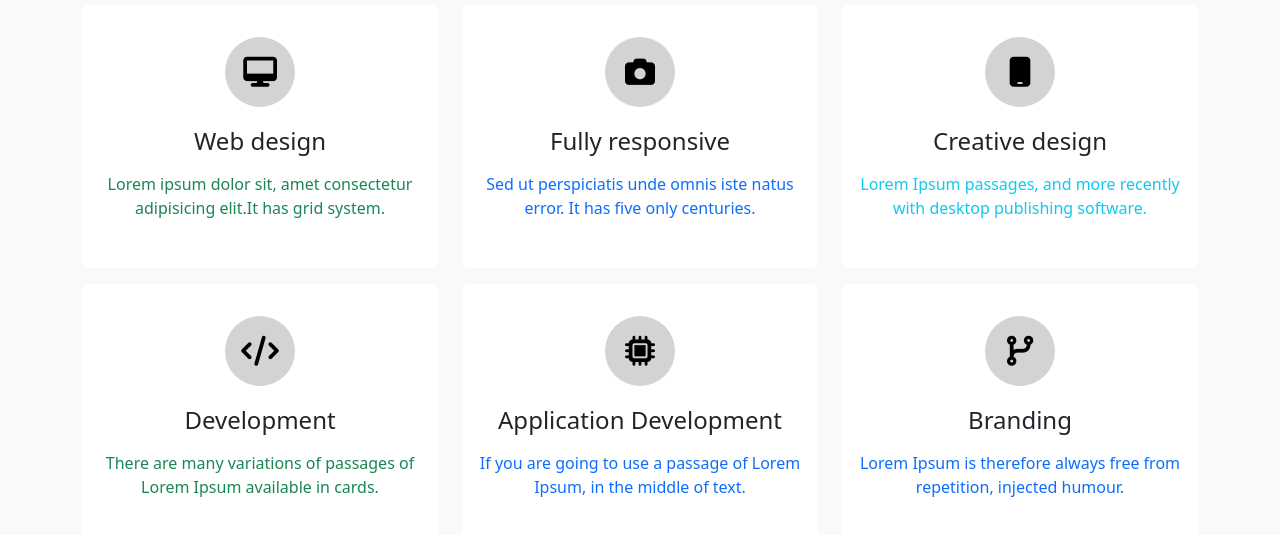
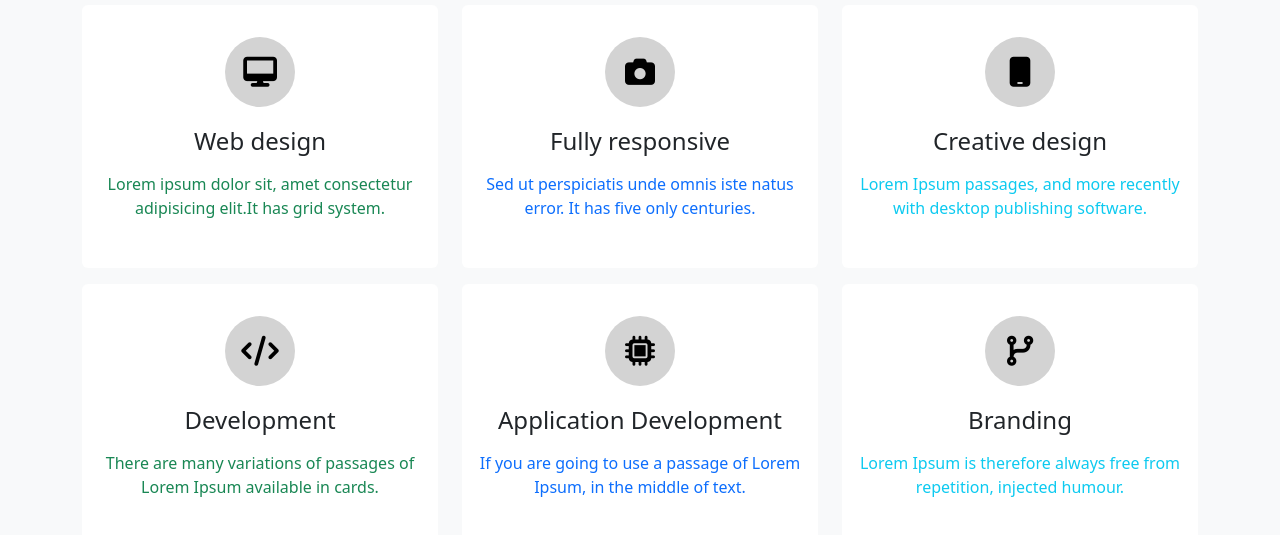
Before and after one commit to Vi2345/bootstrap-section, a plain HTML site: page index.html in a window 1280 px wide. Shown: the part 195-730 px from the top of the page. Drawn offline with nearby package versions, Linux system fonts and the light colour scheme.

Commit message:
Add files via upload

```diff
--- a/index.html
+++ b/index.html
@@ -86,7 +86,7 @@
                                 <span><i class="fas fa-code-branch"></i></span>
                             </div>
                             <h4 class="font-weight-bold pb-2">Branding</h4>
-                            <p class="text-primary"> Lorem Ipsum is therefore always free from repetition, injected humour.</p>
+                            <p class="text-info"> Lorem Ipsum is therefore always free from repetition, injected humour.</p>
                         </div>
                     </div>
                 </div>
```
